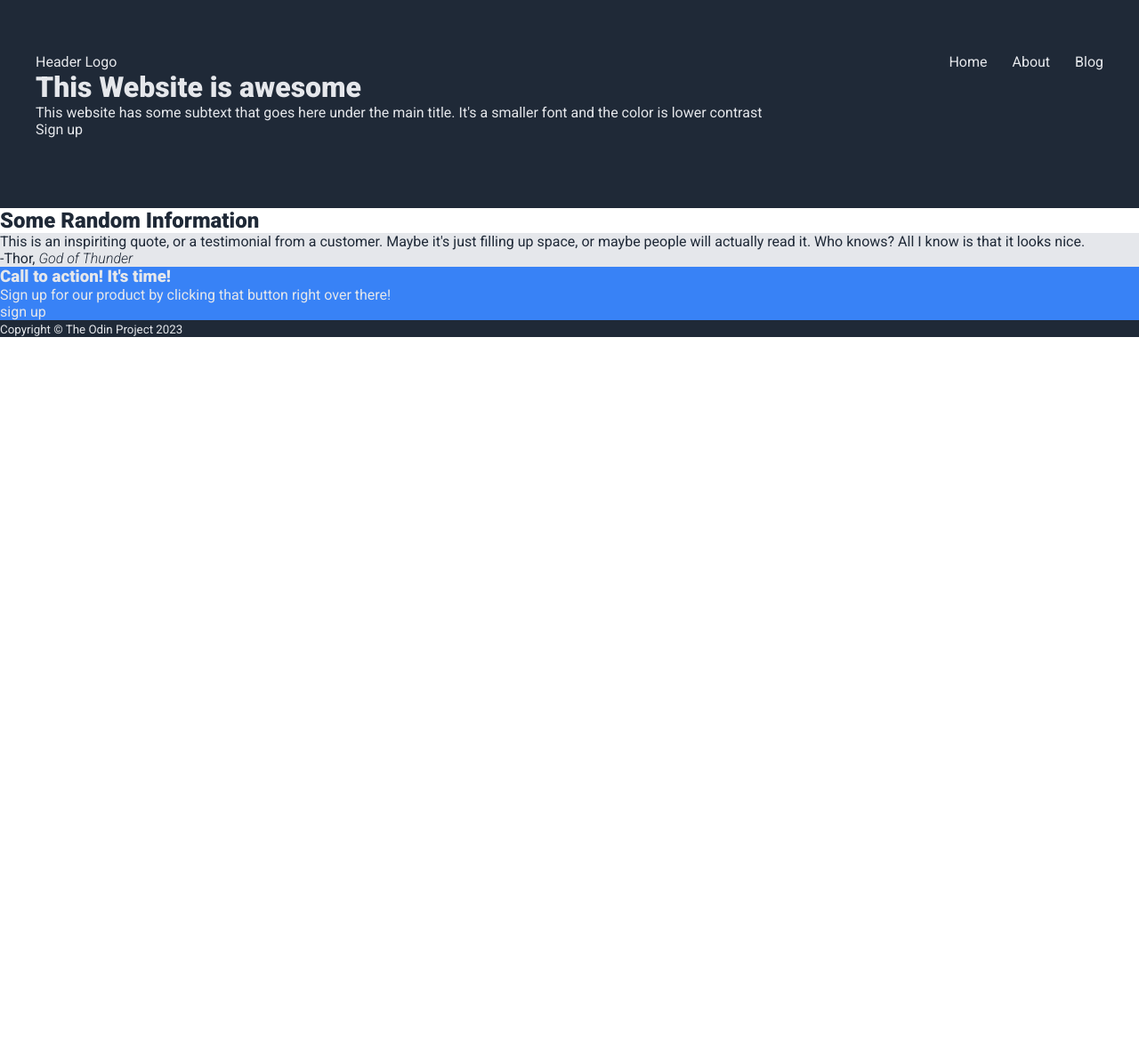
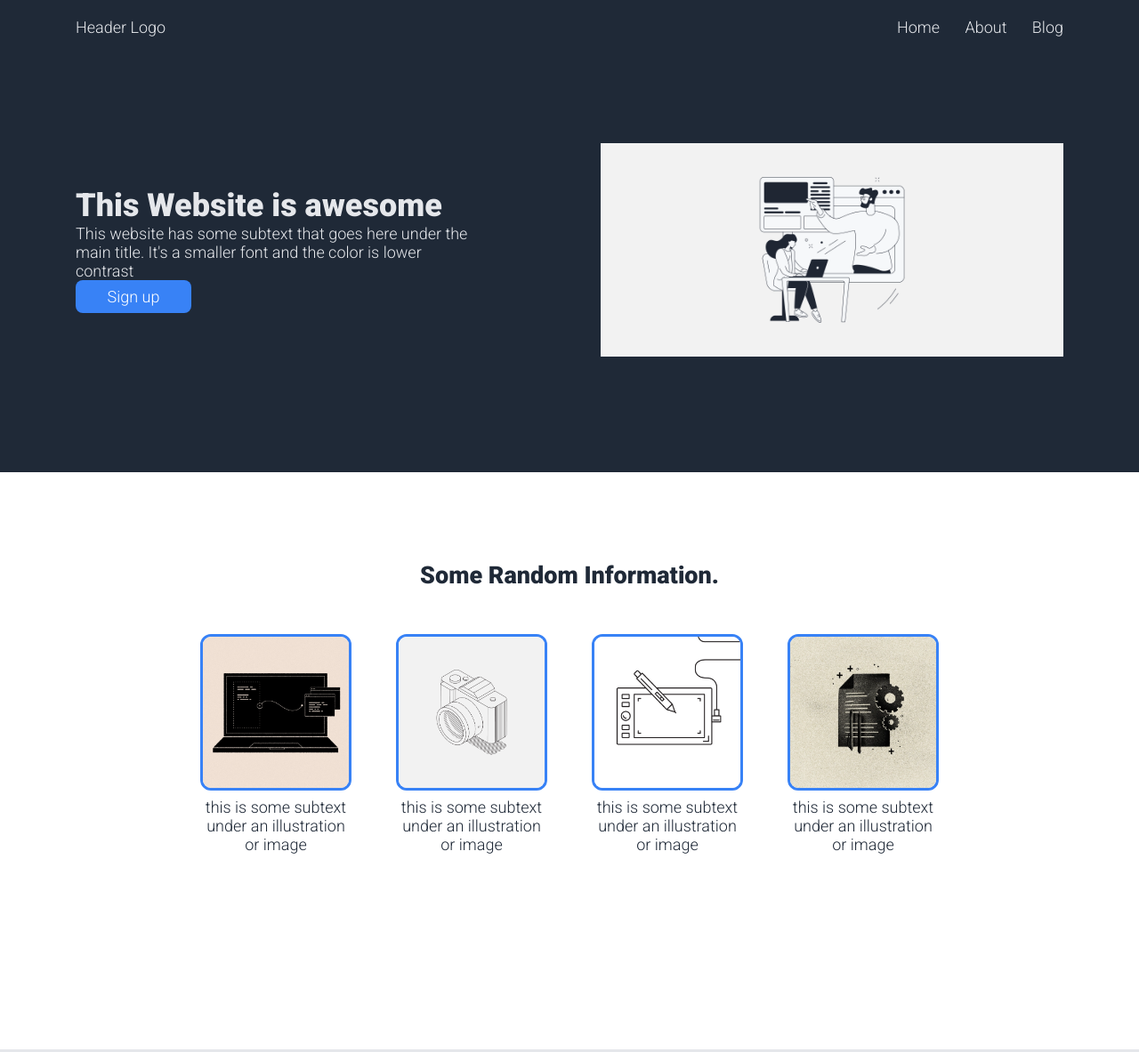
Before and after one commit to rule-kells/odins-project-landing-page, a plain HTML site: page index.html in a window 1280 px wide. Shown: the top 1183 px of the page at 89% size. Before the commit the page ends 800 px from the top, so only its background shows below. Drawn offline with Linux system fonts and the light colour scheme.

Commit message:
updated and modified styles and markup to reflect the design

```diff
--- a/css/styles.css
+++ b/css/styles.css
@@ -9,7 +9,7 @@
   --fs-heading-m: 36px;
   --fs-heading-s: 24px;
   --fs-heading-xs: 18px;
-  --fs-body: 16px;
+  --fs-body: 18px;
 
   --fw-300: 300;
   --fw-400: 400;
@@ -17,7 +17,13 @@
 
   --ff-primary: "Roboto", sans-serif;
 
-  --br: 50px;
+  --br: 12px;
+}
+
+@media (max-width: 768px) {
+  :root {
+    --fs-body: 16px;
+  }
 }
 
 *,
@@ -48,7 +54,39 @@ a {
 body {
   font-family: var(--ff-primary);
   font-weight: var(--fw-300);
+  font-size: var(--fs-body);
 }
+
+img {
+  display: block;
+  max-width: 100%;
+}
+
+/* --fs-heading-l: 48px;
+  --fs-heading-m: 36px;
+  --fs-heading-s: 24px;
+  --fs-heading-xs: 18px;
+  --fs-body: 18px; */
+
+.fs-heading-l {
+  font-size: var(--fs-heading-l);
+}
+
+.fs-heading-m {
+  font-size: var(--fs-heading-m);
+}
+
+.fs-heading-s {
+  font-size: var(--fs-heading-s);
+}
+
+.fs-heading-xs {
+  font-size: var(--fs-heading-xs);
+}
+
+/* font-size: var(--fs-heading-m);
+font-weight: 300;
+font-style: italic; */
 
 .bg {
   background: var(--bg, var(--white));
@@ -70,14 +108,43 @@ body {
   --fg: var(--clr-neutral-100);
 }
 
+.btn {
+  --br: 8px;
+
+  display: block;
+  max-width: 130px;
+  width: 100%;
+  text-align: center;
+
+  padding: 8px 0;
+  border-radius: var(--br);
+}
+
+.btn-primary {
+  background: var(--clr-primary-600);
+  color: white;
+}
+
+.btn-outline {
+  background: transparent;
+  outline: 2px solid var(--white);
+  color: var(--white);
+}
+
 .header {
-  padding: 60px 40px;
+  padding: 20px 0 130px;
+}
+
+.container {
+  width: clamp(20ch, 90%, 1110px);
+  margin-inline: auto;
 }
 
 .nav {
   display: flex;
   justify-content: space-between;
   align-items: center;
+  margin-bottom: 120px;
 }
 
 /* .nav > * {
@@ -97,3 +164,110 @@ body {
   color: inherit;
   text-decoration: none;
 }
+
+.hero {
+  display: flex;
+  justify-content: space-between;
+  align-items: center;
+  gap: 56px;
+}
+
+.hero__img {
+  max-width: 520px;
+}
+
+.hero__img img {
+  width: 100%;
+  object-fit: cover;
+  height: 240px;
+}
+
+.hero > div {
+  flex: 1;
+}
+
+.hero__content {
+  max-width: 450px;
+}
+
+.information {
+  width: clamp(20ch, 90%, 930px);
+  margin-inline: auto;
+  text-align: center;
+  padding: 100px 0 220px;
+}
+
+.information-title {
+  margin-bottom: 50px;
+}
+
+.information__card--wrapper {
+  display: flex;
+  justify-content: center;
+  align-items: center;
+  text-align: center;
+}
+
+.information__img {
+  border-radius: var(--br);
+  overflow: hidden;
+  width: 100%;
+  border: 3px solid var(--clr-primary-600);
+  margin-bottom: 8px;
+}
+
+.information__img img {
+  height: 170px;
+  object-fit: cover;
+}
+
+.information__card + .information__card {
+  margin-left: 50px;
+}
+
+/* .information__img img {
+  border-radius: var(--br);
+} */
+
+.information__card {
+  width: 170px;
+}
+
+.testimonial {
+  padding: 140px 0 100px;
+}
+
+.testimonial__quote .fs-heading-m {
+  font-weight: var(--fw-300);
+  font-style: italic;
+}
+
+.testimonial__content {
+  max-width: 800px;
+  margin-inline: auto;
+}
+
+.author {
+  text-align: right;
+  font-weight: var(--fw-900);
+}
+
+.cta {
+  padding: 100px 0;
+}
+
+.cta__content {
+  display: flex;
+  justify-content: space-between;
+  align-items: center;
+  width: clamp(20ch, 90%, 1020px);
+  margin-inline: auto;
+  border-radius: var(--br);
+  gap: 1rem;
+  padding: 50px 120px;
+}
+
+.footer {
+  padding: 40px 0;
+  text-align: center;
+}
--- a/index.html
+++ b/index.html
@@ -7,7 +7,7 @@
     <link rel="preconnect" href="https://fonts.googleapis.com" />
     <link rel="preconnect" href="https://fonts.gstatic.com" crossorigin />
     <link
-      href="https://fonts.googleapis.com/css2?family=Roboto:ital,wght@0,400;0,900;1,300&display=swap"
+      href="https://fonts.googleapis.com/css2?family=Roboto:ital,wght@0,300;0,400;0,900;1,300&display=swap"
       rel="stylesheet"
     />
     <link rel="stylesheet" href="./css/styles.css" />
@@ -16,6 +16,7 @@
   </head>
   <body>
     <header class="header bg bg-dark">
+      <div class="container">
         <nav class="nav">
           <a href="./index.html">Header Logo</a>
           <ul class="nav__list">
@@ -25,44 +26,81 @@
           </ul>
         </nav>
         <div class="hero">
-        <div class="hero__content">
+          <div class="hero__content flow">
             <h1>This Website is awesome</h1>
             <p>
               This website has some subtext that goes here under the main title.
               It's a smaller font and the color is lower contrast
             </p>
-          <a href="#">Sign up</a>
+            <a class="btn btn-primary" href="#">Sign up</a>
           </div>
           <div class="hero__img">
-          <img src="" alt="" />
+            <img src="./img/hero-img.webp" alt="" />
+          </div>
         </div>
       </div>
     </header>
 
     <main class="main bg">
-      <h2>Some Random Information</h2>
+      <div class="information">
+        <h2 class="information-title">Some Random Information.</h2>
+        <div class="information__card--wrapper">
+          <div class="information__card">
+            <div class="information__img">
+              <img src="./img/laptop.webp" alt="" />
+            </div>
+            <p>this is some subtext under an illustration or image</p>
+          </div>
+          <div class="information__card">
+            <div class="information__img">
+              <img src="./img/camera.png" alt="" />
+            </div>
+            <p>this is some subtext under an illustration or image</p>
+          </div>
+          <div class="information__card">
+            <div class="information__img">
+              <img src="./img/pen-tablet.jpg" alt="" />
+            </div>
+            <p>this is some subtext under an illustration or image</p>
+          </div>
+          <div class="information__card">
+            <div class="information__img">
+              <img src="./img/writing.webp" alt="" />
+            </div>
+            <p>this is some subtext under an illustration or image</p>
+          </div>
+        </div>
+      </div>
 
-      <div></div>
-
-      <figure class="bg bg-light">
-        <blockquote>
-          <p>
+      <div class="testimonial bg bg-light">
+        <figure class="testimonial__content">
+          <blockquote class="testimonial__quote">
+            <p class="fs-heading-m">
               This is an inspiriting quote, or a testimonial from a customer.
-            Maybe it's just filling up space, or maybe people will actually read
-            it. Who knows? All I know is that it looks nice.
+              Maybe it's just filling up space, or maybe people will actually
+              read it. Who knows? All I know is that it looks nice.
             </p>
           </blockquote>
-        <figcaption>-Thor,<cite> God of Thunder</cite></figcaption>
+          <figcaption class="author fs-heading-s">
+            -Thor,<cite> God of Thunder</cite>
+          </figcaption>
         </figure>
+      </div>
 
-      <div class="bg bg-accent">
+      <div class="cta">
+        <div class="cta__content bg bg-accent">
+          <div class="cta__body">
             <h3>Call to action! It's time!</h3>
-        <p>Sign up for our product by clicking that button right over there!</p>
-        <a href="#">sign up</a>
+            <p>
+              Sign up for our product by clicking that button right over there!
+            </p>
+          </div>
+          <a class="btn btn-outline" href="#">sign up</a>
+        </div>
       </div>
     </main>
 
-    <footer class="bg bg-dark">
+    <footer class="footer bg bg-dark">
       <p><small>Copyright &copy; The Odin Project 2023</small></p>
     </footer>
   </body>
```
Lines whose indentation alone changed are shown as unchanged.
